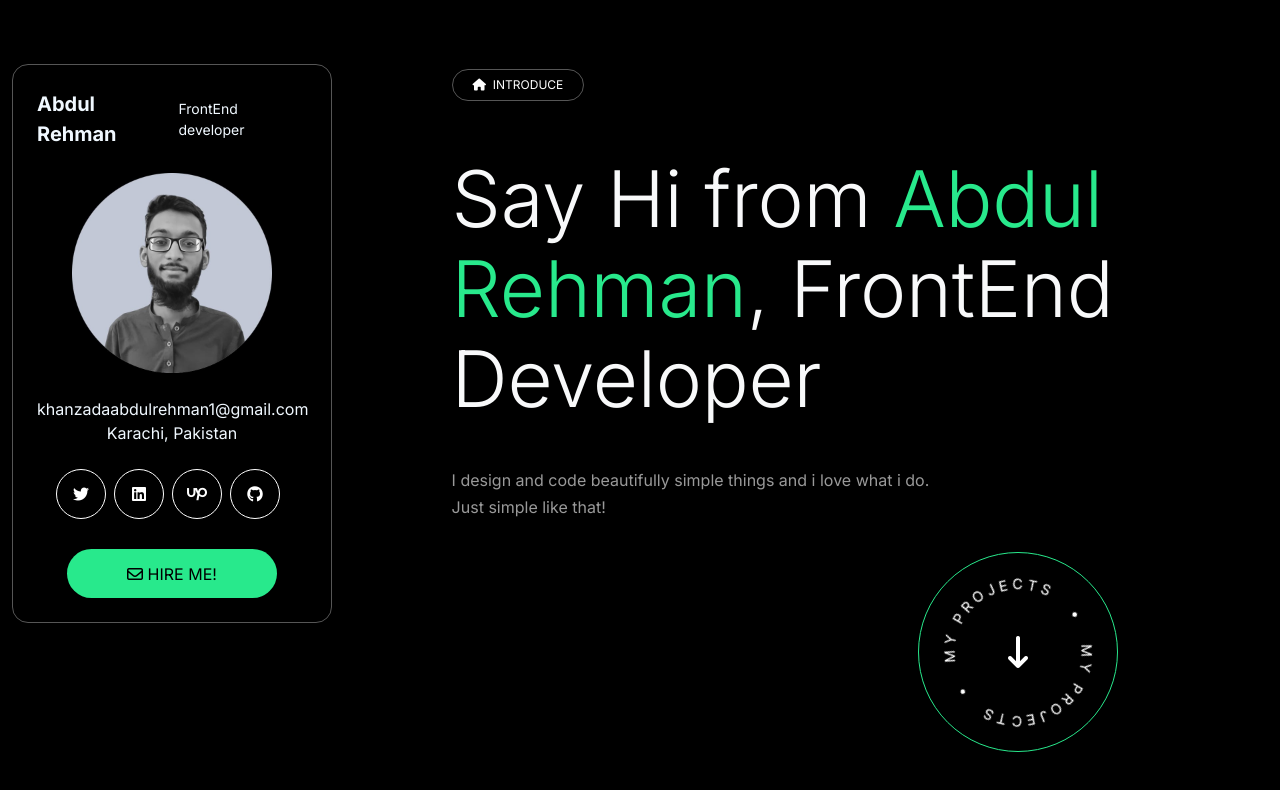
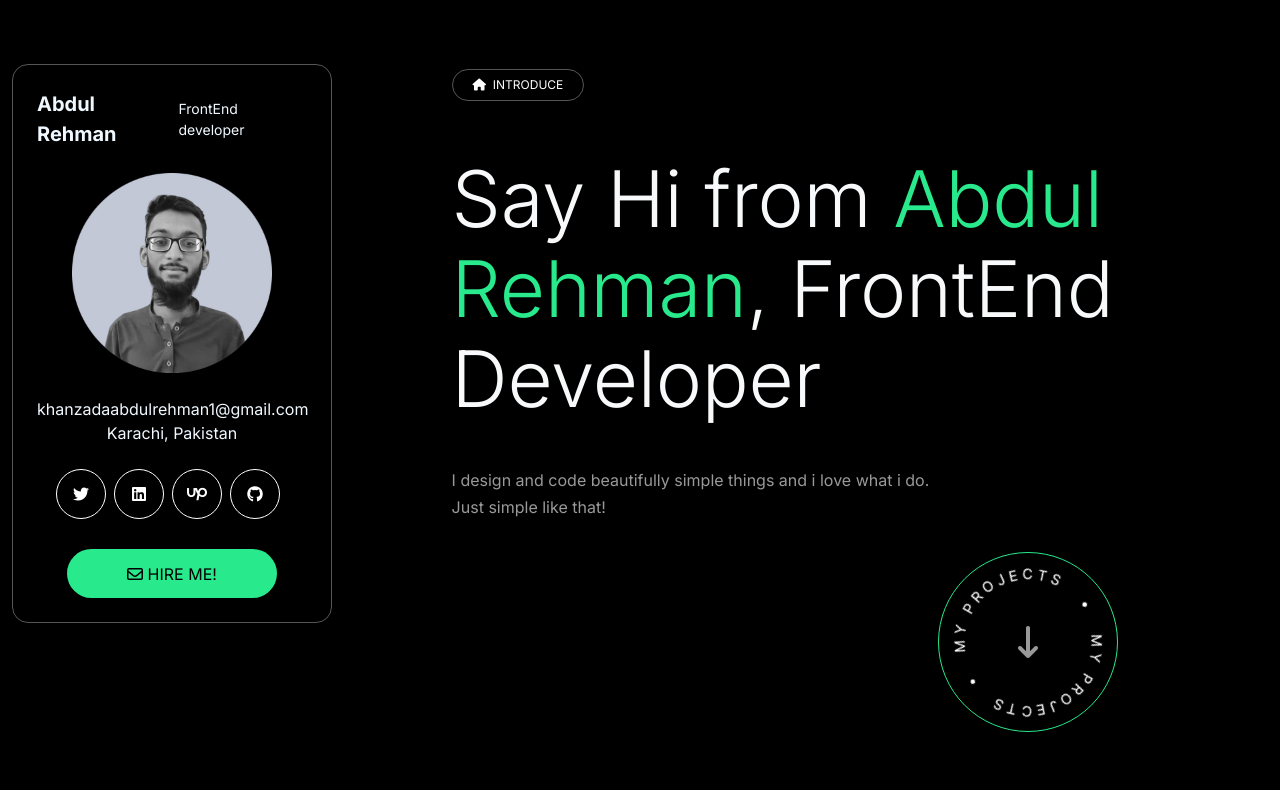
Before and after one commit to abdulrehmankz1/personal-portfolio, a React (Create React App) app: page / in a window 1280 px wide. Shown: the top 790 px of the page. Built offline with nearby package versions, Linux system fonts and the light colour scheme.

Commit message:
change arrow_down container height and width

```diff
--- a/src/styles.scss
+++ b/src/styles.scss
@@ -104,8 +104,8 @@ body {
     .arrow_down {
       position: relative;
       border: 1px solid $secondary-color;
-      height: 200px !important;
-      width: 200px !important;
+      height: 180px !important;
+      width: 180px !important;
       transition: border 0.2s;
       display: flex;
       justify-content: center;
@@ -113,7 +113,7 @@ body {
       border-radius: 120px;
       cursor: pointer;
       text-decoration: none;
-      color: #ffff;
+      color: #999999;
       right: 150px;
 
       &:hover {
```
